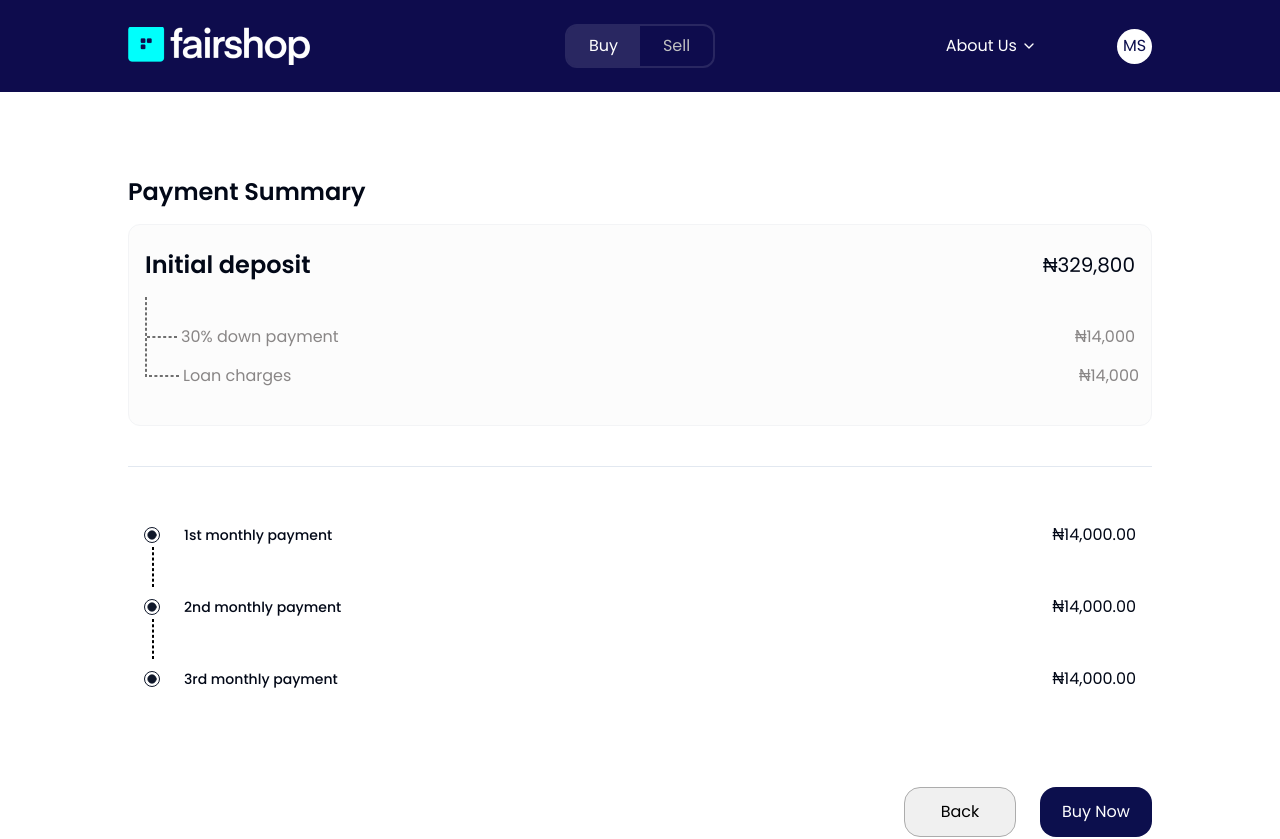
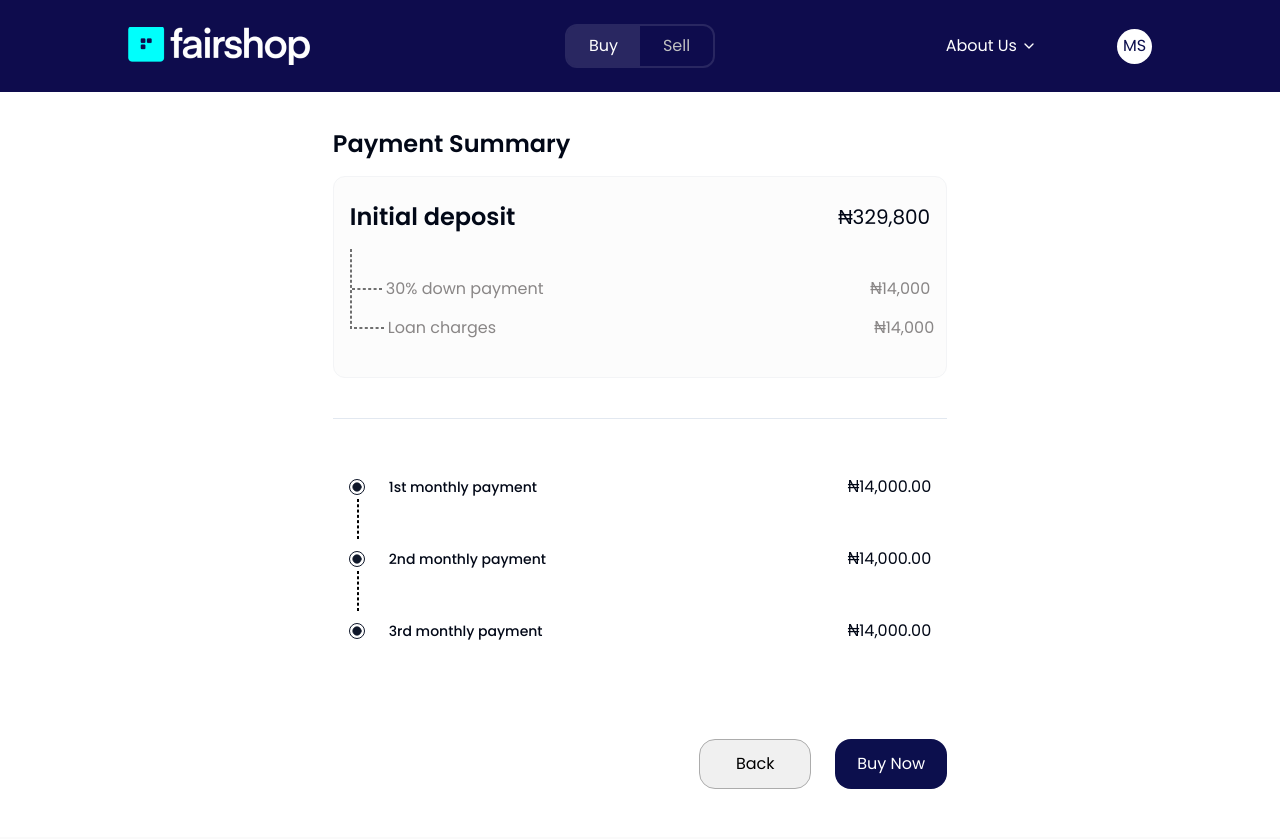
Before and after one commit to carissaayo/fs-landingpage, a React (Vite) app: page /buy/checkout/summary in a window 1280 px wide. Shown: the top 839 px of the page. Built offline with nearby package versions, Linux system fonts and the light colour scheme.

Commit message:
another fixe

```diff
--- a/src/components/CoreComponents/CheckoutLayout.jsx
+++ b/src/components/CoreComponents/CheckoutLayout.jsx
@@ -35,7 +35,11 @@ const CheckoutLayout = () => {
       <Nav />
       <MobileNav scroll={scroll} />
       <main className="w-full h-full relative">
-        <section className="flex flex-col 2xl:flex-row justify-between px-6 md:px-32 poppins-regular pb-12 gap-12  md:gap-20 w-full mx-auto md:mx-0 pt-24 md:pt-36">
+        <section
+          className={`flex flex-col 2xl:flex-row justify-between px-6 md:px-32 poppins-regular pb-12 gap-12  md:gap-20 w-full mx-auto md:mx-0  ${
+            showSteps ? "pt-24 md:pt-36" : " pt-16 md:pt-24"
+          }`}
+        >
           <div className={`flex-[1.5] ${!showSteps && "pt-8"}  `}>
             {showSteps && <Steps />}
             <Outlet />
--- a/src/components/UserDetailsComponents/ConfirmDetails.jsx
+++ b/src/components/UserDetailsComponents/ConfirmDetails.jsx
@@ -1,4 +1,4 @@
-import { Link } from "react-router-dom";
+import { Link, useNavigate } from "react-router-dom";
 import {
   AlertDialog,
   AlertDialogAction,
@@ -12,6 +12,10 @@ import {
 } from "../ui/alert-dialog";
 
 const ConfirmDetails = () => {
+  const navigate = useNavigate();
+  const goTo = () => {
+    navigate("/buy/checkout/summary");
+  };
   return (
     <AlertDialog>
       <AlertDialogTrigger asChild>
@@ -32,8 +36,13 @@ const ConfirmDetails = () => {
           <AlertDialogCancel className=" w-1/2 md:flex-1 mt-0">
             Cancel
           </AlertDialogCancel>
-          <AlertDialogAction className=" w-1/2 md:flex-1 bg-[#0C0F4D] hover:bg-[#0C0F4D]">
-            <Link to="/buy/checkout/summary">Continue</Link>
+          <AlertDialogAction
+            className=" w-1/2 md:flex-1 bg-[#0C0F4D] hover:bg-[#0C0F4D]"
+            onClick={goTo}
+          >
+            {/* <Link to="/buy/checkout/summary" className="w-full"> */}
+            Continue
+            {/* </Link> */}
           </AlertDialogAction>
         </AlertDialogFooter>
       </AlertDialogContent>
--- a/src/pages/Checkout/Summary.jsx
+++ b/src/pages/Checkout/Summary.jsx
@@ -13,7 +13,7 @@ const Summary = () => {
   };
   useEffect(() => goToTop(), []);
   return (
-    <div className="flex-1">
+    <div className="md:w-3/5 mx-auto">
       {/* Payment Summary */}
       <div className="mb-10 relative">
         <h1 className="poppins-semibold text-2xl mb-4">Payment Summary</h1>
```
